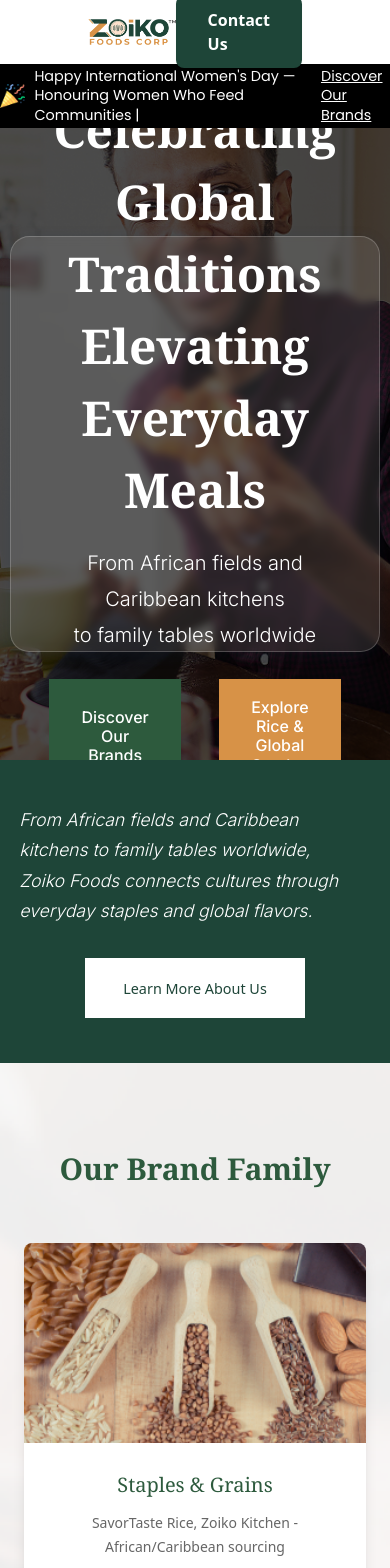
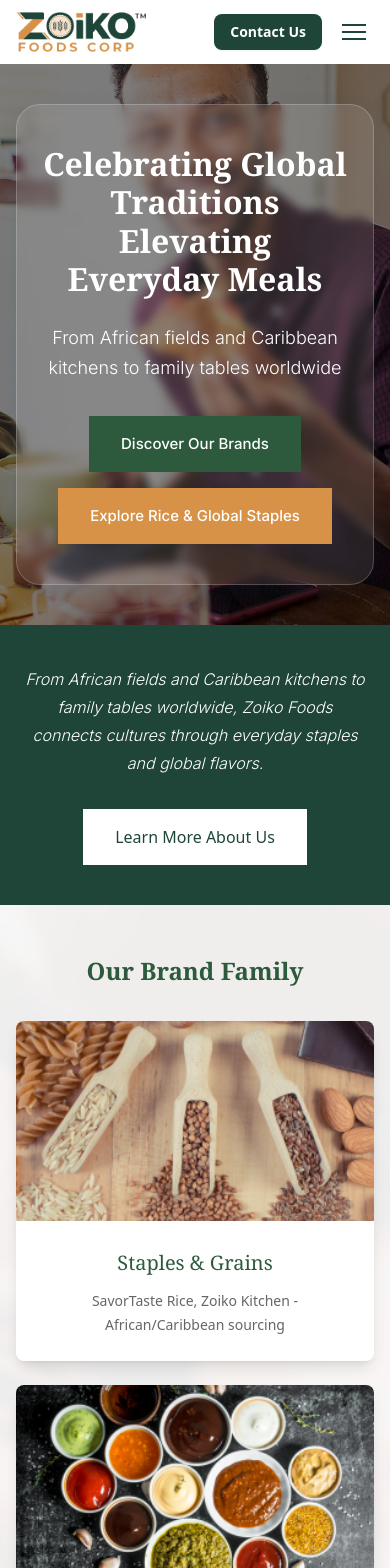
Before and after one commit to sathvika-sanem/zoiko-foods-corp, a Next.js app in the folder my-first-app/: page / in a window 390 px wide. Shown: the top 1568 px of the page. Built offline with nearby package versions, Linux system fonts and the light colour scheme.

Commit message:
Refactor components for improved layout and responsiveness; update Header navigation links and styles

```diff
--- a/my-first-app/app/about-us/components/Header.jsx
+++ b/my-first-app/app/about-us/components/Header.jsx
@@ -27,7 +27,7 @@
           </Link>
 
           <Link
-            href="/about"
+            href="/about-us"
             className="text-[#2C2C2C] text-base font-normal leading-6 hover:text-[#1E4538] transition"
           >
             About Us
--- a/my-first-app/app/about-us/components/LookingAhead.tsx
+++ b/my-first-app/app/about-us/components/LookingAhead.tsx
@@ -12,7 +12,7 @@
       />
 
       {/* Orange Overlay */}
-      <div className="absolute inset-0 bg-[#D79247]/55" />
+      <div className="absolute inset-0 bg-[#D48A2E]/55" />
 
       <div className="relative max-w-[1200px] mx-auto px-4 text-center text-white">
         <h3
--- a/my-first-app/app/components/AboutSection.tsx
+++ b/my-first-app/app/components/AboutSection.tsx
@@ -1,17 +1,17 @@
 export default function AboutSection() {
   return (
-    <section className="w-full bg-[#1E4538] py-14">
-      <div className="max-w-[1440px] mx-auto flex flex-col items-center justify-center px-6">
+    <section className="w-full bg-[#1E4538] py-10 md:py-14">
+      <div className="max-w-[1440px] mx-auto flex flex-col items-center justify-center px-6 text-center">
 
-        <p className="font-inter italic text-white text-[22px] font-light leading-[38px]">
+        <p className="font-inter italic text-white text-[16px] md:text-[22px] font-light leading-[28px] md:leading-[38px]">
           From African fields and Caribbean kitchens to family tables
           worldwide,
-          <br />
+          <br className="hidden md:block" />{" "}
           Zoiko Foods connects cultures through everyday staples and
           global flavors.
         </p>
 
-        <button className="mt-10 bg-white text-[#1E4538] text-[18px] font-medium px-12 py-6 hover:bg-gray-100 transition">
+        <button className="mt-8 md:mt-10 bg-white text-[#1E4538] text-[16px] md:text-[18px] font-medium px-8 py-4 md:px-12 md:py-6 hover:bg-gray-100 transition">
           Learn More About Us
         </button>
 
--- a/my-first-app/app/components/Brand.tsx
+++ b/my-first-app/app/components/Brand.tsx
@@ -47,21 +47,21 @@
 
   return (
     <section
-      className="py-20 bg-[#F8F8F8] bg-cover bg-center"
+      className="py-12 md:py-20 bg-[#F8F8F8] bg-cover bg-center"
       style={{
         backgroundImage: "url('/images/brand-bg.jpg')",
       }}
     >
-      <div className="max-w-[1200px] mx-auto px-6">
+      <div className="max-w-[1200px] mx-auto px-4 sm:px-6">
 
         <h2
-          className="text-center text-[30px] font-bold leading-[52px] text-[#2D5A3D]"
+          className="text-center text-[24px] md:text-[30px] font-bold leading-[36px] md:leading-[52px] text-[#2D5A3D]"
           style={{ fontFamily: "Georgia" }}
         >
           Our Brand Family
         </h2>
 
-        <div className="grid grid-cols-1 md:grid-cols-2 lg:grid-cols-3 gap-8 mt-12">
+        <div className="grid grid-cols-1 md:grid-cols-2 lg:grid-cols-3 gap-6 md:gap-8 mt-8 md:mt-12">
           {brands.map((brand) => (
             <BrandCard
               key={brand.title}
--- a/my-first-app/app/components/Header.jsx
+++ b/my-first-app/app/components/Header.jsx
@@ -1,10 +1,24 @@
+"use client";
+
 import Image from "next/image";
 import Link from "next/link";
+import { useState } from "react";
 
 export default function Header() {
+  const [menuOpen, setMenuOpen] = useState(false);
+
+  const navLinks = [
+    { href: "/", label: "Home" },
+    { href: "/about-us", label: "About Us" },
+    { href: "/brands", label: "Our Brands" },
+    { href: "/heritage", label: "Heritage & Roots" },
+    { href: "/journal", label: "Culinary Journal" },
+    { href: "/distribution", label: "Distribution" },
+  ];
+
   return (
-    <header className="w-full h-16 bg-white/95 shadow-[0px_2px_20px_rgba(0,0,0,0.10)] backdrop-blur-[5px]">
-      <div className="max-w-[1440px] h-full mx-auto px-[88px] flex items-center justify-between">
+    <header className="w-full bg-white/95 shadow-[0px_2px_20px_rgba(0,0,0,0.10)] backdrop-blur-[5px]">
+      <div className="max-w-[1440px] h-16 mx-auto px-4 sm:px-8 lg:px-[88px] flex items-center justify-between">
 
         {/* Logo */}
         <Link href="/">
@@ -14,63 +28,61 @@
             width={172}
             height={53}
             priority
+            className="w-[130px] lg:w-[172px] h-auto"
           />
         </Link>
 
         {/* Navigation */}
         <nav className="hidden lg:flex items-center gap-10">
+          {navLinks.map((link) => (
             <Link
-            href="/"
+              key={link.href}
+              href={link.href}
               className="text-[#2C2C2C] text-base font-normal leading-6 hover:text-[#1E4538] transition"
             >
-            Home
+              {link.label}
             </Link>
-
-          <Link
-            href="/about"
-            className="text-[#2C2C2C] text-base font-normal leading-6 hover:text-[#1E4538] transition"
-          >
-            About Us
-          </Link>
-
-          <Link
-            href="/brands"
-            className="text-[#2C2C2C] text-base font-normal leading-6 hover:text-[#1E4538] transition"
-          >
-            Our Brands
-          </Link>
-
-          <Link
-            href="/heritage"
-            className="text-[#2C2C2C] text-base font-normal leading-6 hover:text-[#1E4538] transition"
-          >
-            Heritage & Roots
-          </Link>
-
-          <Link
-            href="/journal"
-            className="text-[#2C2C2C] text-base font-normal leading-6 hover:text-[#1E4538] transition"
-          >
-            Culinary Journal
-          </Link>
-
-          <Link
-            href="/distribution"
-            className="text-[#2C2C2C] text-sm font-normal leading-6 hover:text-[#1E4538] transition"
-          >
-            Distribution
-          </Link>
+          ))}
         </nav>
 
+        <div className="flex items-center gap-3">
           {/* Contact Button */}
           <Link
             href="/contact"
-          className="bg-[#1E4538] text-white text-base font-semibold px-8 py-3 rounded-lg shadow-[0px_1px_2px_rgba(0,0,0,0.05)] hover:bg-[#17372d] transition"
+            className="bg-[#1E4538] text-white text-sm lg:text-base font-semibold px-4 py-2 lg:px-8 lg:py-3 rounded-lg shadow-[0px_1px_2px_rgba(0,0,0,0.05)] hover:bg-[#17372d] transition"
           >
             Contact Us
           </Link>
 
+          {/* Hamburger (mobile only) */}
+          <button
+            className="lg:hidden flex flex-col justify-center items-center w-10 h-10 gap-[5px]"
+            aria-label="Toggle menu"
+            onClick={() => setMenuOpen(!menuOpen)}
+          >
+            <span className="w-6 h-[2px] bg-[#1E4538]"></span>
+            <span className="w-6 h-[2px] bg-[#1E4538]"></span>
+            <span className="w-6 h-[2px] bg-[#1E4538]"></span>
+          </button>
         </div>
+
+      </div>
+
+      {/* Mobile Menu */}
+      {menuOpen && (
+        <nav className="lg:hidden bg-white border-t border-gray-100 px-4 py-4 flex flex-col gap-4">
+          {navLinks.map((link) => (
+            <Link
+              key={link.href}
+              href={link.href}
+              className="text-[#2C2C2C] text-base font-normal leading-6 hover:text-[#1E4538] transition"
+              onClick={() => setMenuOpen(false)}
+            >
+              {link.label}
+            </Link>
+          ))}
+        </nav>
+      )}
     </header>
   );
 }
--- a/my-first-app/app/components/Hero.tsx
+++ b/my-first-app/app/components/Hero.tsx
@@ -1,37 +1,37 @@
 export default function Hero() {
   return (
     <section
-      className="relative w-full h-[790px] bg-cover bg-center overflow-hidden"
+      className="relative w-full min-h-[560px] md:h-[790px] bg-cover bg-center overflow-hidden"
       style={{ backgroundImage: "url('/images/hero-background.jpg')" }}
     >
       {/* Black Overlays */}
       <div className="absolute inset-0 bg-black/30"></div>
-      <div className="absolute inset-0 bg-black/40"></div>
+      <div className="absolute inset-0 hidden md:block bg-black/40"></div>
 
       {/* Glass Card */}
-      <div className="relative z-10 flex items-center justify-center h-full px-8">
-        <div className="w-[1100px] h-[520px] rounded-[24px] border border-white/20 bg-white/10 backdrop-blur-[5px] shadow-[0_4px_20px_rgba(17,71,105,0.1)] flex flex-col items-center justify-center text-center px-[48px] py-[40px]">
+      <div className="relative z-10 flex items-center justify-center h-full min-h-[560px] md:min-h-0 px-4 sm:px-8 py-10 md:py-0">
+        <div className="w-full max-w-[1100px] md:h-[520px] rounded-[24px] border border-white/20 bg-white/10 backdrop-blur-[5px] shadow-[0_4px_20px_rgba(17,71,105,0.1)] flex flex-col items-center justify-center text-center px-6 py-10 md:px-[48px] md:py-[40px]">
           {/* Heading */}
-          <h1 className="font-georgia text-white text-[60px] font-bold leading-[70x]">
+          <h1 className="font-georgia text-white text-[32px] sm:text-[42px] md:text-[60px] font-bold leading-[1.2]">
             Celebrating Global Traditions
-            <br />
+            <br className="hidden md:block" />{" "}
             Elevating Everyday Meals
           </h1>
 
           {/* Paragraph */}
-          <p className="mt-6 font-inter text-white text-[25px] font-light leading-[45px]">
+          <p className="mt-6 md:mt-6 font-inter text-white text-[18px] sm:text-[20px] md:text-[25px] font-light leading-[1.7] md:leading-[45px]">
             From African fields and Caribbean kitchens
-            <br />
+            <br className="hidden md:block" />{" "}
             to family tables worldwide
           </p>
 
           {/* Buttons */}
-          <div className="mt-8 flex justify-center gap-12">
-            <button className="bg-[#2D5A3D] rounded-2g px-10 py-6 font-inter text-white text-[20px] font-medium leading-[24px]">
+          <div className="mt-8 flex flex-col sm:flex-row items-center justify-center gap-4 md:gap-12">
+            <button className="bg-[#2D5A3D] rounded-2g px-8 py-4 md:px-10 md:py-6 font-inter text-white text-[15px] md:text-[20px] font-medium leading-[24px]">
               Discover Our Brands
             </button>
 
-            <button className="bg-[#D79247] rounded-2g px-10 py-6 font-inter text-white text-[20px] font-medium leading-[24px]">
+            <button className="bg-[#D79247] rounded-2g px-8 py-4 md:px-10 md:py-6 font-inter text-white text-[15px] md:text-[20px] font-medium leading-[24px]">
               Explore Rice &amp; Global Staples
             </button>
           </div>
--- a/my-first-app/app/components/TopBanner.tsx
+++ b/my-first-app/app/components/TopBanner.tsx
@@ -2,8 +2,8 @@
 
 export default function TopBanner() {
   return (
-    <section className="bg-black h-20 w-full overflow-hidden flex items-center justify-center">
-      <div className="flex items-center gap-3">
+    <section className="bg-black min-h-20 w-full overflow-hidden hidden md:flex items-center justify-center py-3 px-4">
+      <div className="flex flex-col sm:flex-row items-center gap-2 sm:gap-3 text-center sm:text-left">
         <Image
           src="/images/firstimage.png"
           alt="Women's Day"
@@ -11,13 +11,14 @@
           height={32}
         />
 
-        <p className="font-poppins text-white text-[18px] font-normal leading-[24px]">
-          Happy International Women's Day — Honouring Women Who Feed Communities |
+        <p className="font-poppins text-white text-[14px] sm:text-[18px] font-normal leading-[20px] sm:leading-[24px]">
+          Happy International Women's Day — Honouring Women Who Feed Communities{" "}
+          <span className="hidden sm:inline">|</span>
         </p>
 
         <a
           href="#"
-          className="font-poppins text-white text-[18px] font-normal leading-[24px] underline"
+          className="font-poppins text-white text-[14px] sm:text-[18px] font-normal leading-[20px] sm:leading-[24px] underline"
         >
           Discover Our Brands
         </a>
--- a/my-first-app/app/page.tsx
+++ b/my-first-app/app/page.tsx
@@ -15,7 +15,7 @@
 
       <Header />
 
-      <div style={{ zoom: "80%" }}>
+      <div className="lg:[zoom:80%]">
         <TopBanner />
         <Hero />
         <AboutSection />
```
Also changed, not shown: my-first-app/app/components/Footer.jsx (+42 -21 lines), my-first-app/app/components/Newsletter.jsx (+7 -7 lines), my-first-app/app/components/Purpose.tsx (+5 -5 lines), my-first-app/app/components/Stories.tsx (+4 -4 lines). Lines whose indentation alone changed are shown as unchanged.
